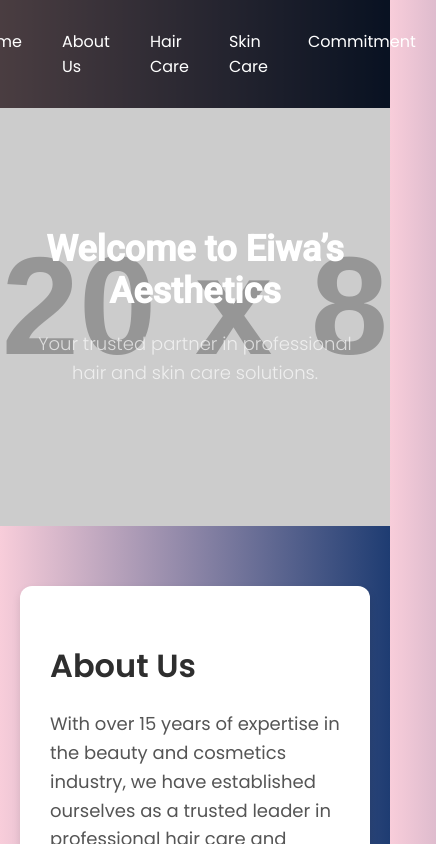
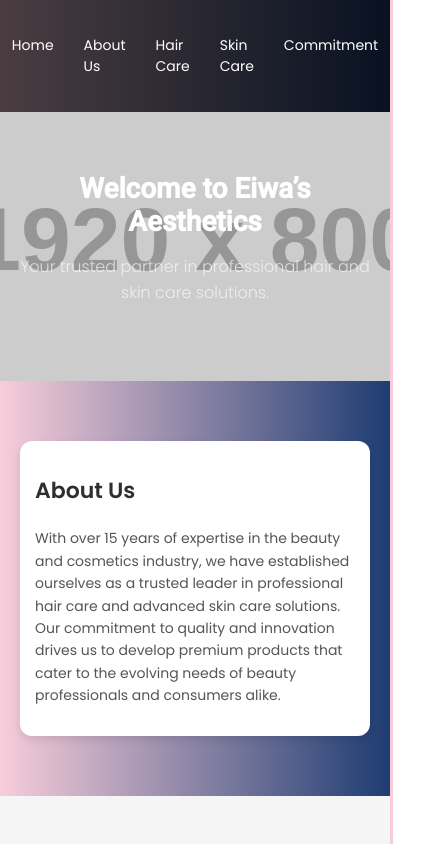
Before and after one commit to Whitehat-0/eiwasaesthetics, a plain HTML site: page index.html in a window 390 px wide. Shown: the top 844 px of the page, 436 px wide, since content can reach past the window. Drawn offline with nearby package versions, Linux system fonts and the light colour scheme; placeholder pictures from the web are drawn by us.

Commit message:
Update style.css

```diff
--- a/style.css
+++ b/style.css
@@ -127,9 +127,45 @@ footer p {
 }
 
 /* Media Query for Responsive Design */
-@media (max-width: 768px) {
+@media (max-width: 1024px) {
+    /* For tablets and large mobile screens */
+    header {
+        padding: 100px 20px;
+    }
+
+    header h1 {
+        font-size: 40px;
+    }
+
+    header p {
+        font-size: 20px;
+    }
+
     .navbar-link {
         font-size: 16px;
+    }
+
+    .hair-icons {
+        font-size: 30px;
+    }
+
+    .box {
+        padding: 25px;
+    }
+
+    h2 {
+        font-size: 28px;
+    }
+
+    p {
+        font-size: 16px;
+    }
+}
+
+@media (max-width: 768px) {
+    /* For tablets and smaller screens */
+    header {
+        padding: 80px 20px;
     }
 
     header h1 {
@@ -139,4 +175,76 @@ footer p {
     header p {
         font-size: 18px;
     }
+
+    .navbar-link {
+        font-size: 14px;
+        padding: 12px 15px;
+    }
+
+    .hair-icons {
+        font-size: 28px;
+        flex-wrap: wrap;
+        justify-content: space-around;
+    }
+
+    .box {
+        padding: 20px;
+    }
+
+    h2 {
+        font-size: 24px;
+    }
+
+    p {
+        font-size: 16px;
+    }
 }
+
+@media (max-width: 480px) {
+    /* For smaller mobile screens */
+    body {
+        background: linear-gradient(to right, #f8cdda, #1e3c72); /* Ensure gradient fits on smaller screens */
+    }
+
+    header {
+        padding: 60px 15px;
+    }
+
+    header h1 {
+        font-size: 28px;
+    }
+
+    header p {
+        font-size: 16px;
+    }
+
+    .navbar {
+        padding: 10px 0;
+    }
+
+    .navbar-link {
+        font-size: 14px;
+        padding: 10px 15px;
+    }
+
+    .hair-icons {
+        font-size: 24px;
+        justify-content: space-around;
+    }
+
+    .box {
+        padding: 15px;
+    }
+
+    h2 {
+        font-size: 22px;
+    }
+
+    p {
+        font-size: 14px;
+    }
+
+    footer p {
+        font-size: 14px;
+    }
+}
```
